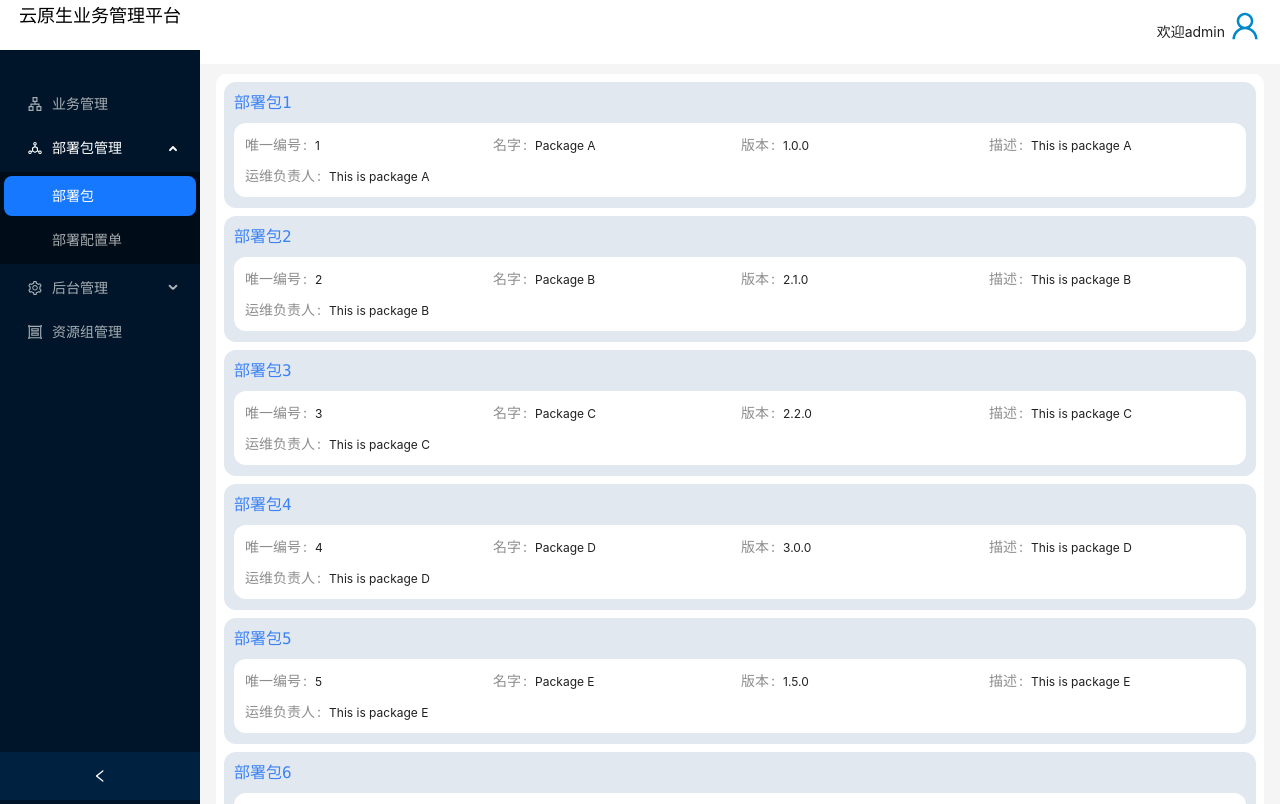
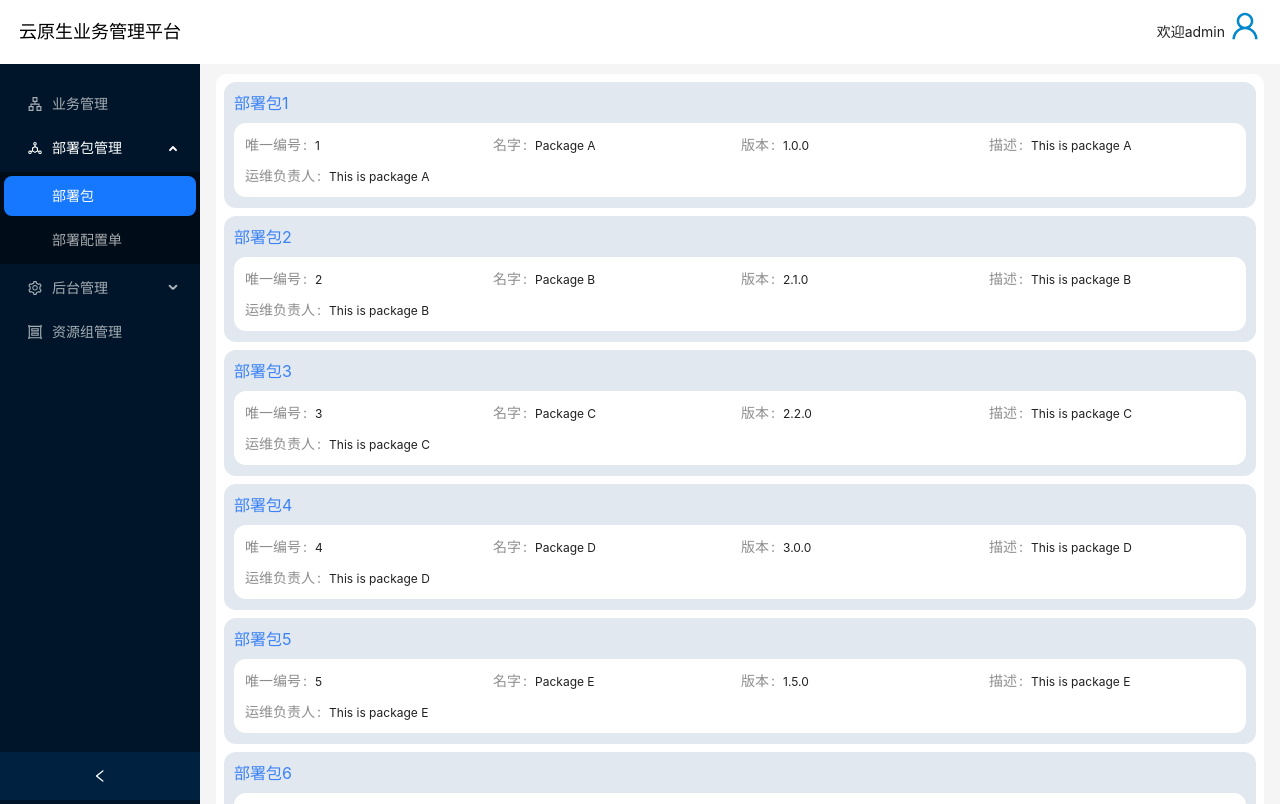
Before and after one commit to lie-flat-planet/kubelie, a React (Create React App) app: page / in a window 1280 px wide. Shown: the top 804 px of the page. Built offline with nearby package versions, Linux system fonts and the light colour scheme.

Commit message:
fix: 优化样式

```diff
--- a/src/output.css
+++ b/src/output.css
@@ -545,20 +545,17 @@ video {
   display: none;
 }
 
-.absolute {
-  position: absolute;
-}
-
-.m-10 {
-  margin: 2.5rem;
+.m-2\.5 {
+  margin: 0.625rem;
 }
 
 .m-3 {
   margin: 0.75rem;
 }
 
-.m-2\.5 {
-  margin: 0.625rem;
+.mx-2 {
+  margin-left: 0.5rem;
+  margin-right: 0.5rem;
 }
 
 .my-2 {
@@ -566,54 +563,32 @@ video {
   margin-bottom: 0.5rem;
 }
 
-.mx-2 {
-  margin-left: 0.5rem;
-  margin-right: 0.5rem;
+.mb-1\.5 {
+  margin-bottom: 0.375rem;
 }
 
-.mx-1 {
-  margin-left: 0.25rem;
-  margin-right: 0.25rem;
+.mb-2\.5 {
+  margin-bottom: 0.625rem;
+}
+
+.ml-3 {
+  margin-left: 0.75rem;
 }
 
 .ml-auto {
   margin-left: auto;
 }
 
-.mb-2 {
-  margin-bottom: 0.5rem;
-}
-
-.mb-2\.5 {
-  margin-bottom: 0.625rem;
-}
-
-.mt-0\.5 {
-  margin-top: 0.125rem;
-}
-
 .mt-1 {
   margin-top: 0.25rem;
-}
-
-.mt-4 {
-  margin-top: 1rem;
-}
-
-.ml-3 {
-  margin-left: 0.75rem;
-}
-
-.mb-1\.5 {
-  margin-bottom: 0.375rem;
 }
 
 .mt-2\.5 {
   margin-top: 0.625rem;
 }
 
-.ml-2 {
-  margin-left: 0.5rem;
+.mt-4 {
+  margin-top: 1rem;
 }
 
 .inline {
@@ -624,34 +599,28 @@ video {
   display: flex;
 }
 
+.h-\[64px\] {
+  height: 64px;
+}
+
 .min-h-\[100px\] {
   min-height: 100px;
 }
 
-.cursor-pointer {
-  cursor: pointer;
+.items-center {
+  align-items: center;
 }
 
 .justify-end {
   justify-content: flex-end;
 }
 
-.space-x-4 > :not([hidden]) ~ :not([hidden]) {
-  --tw-space-x-reverse: 0;
-  margin-right: calc(1rem * var(--tw-space-x-reverse));
-  margin-left: calc(1rem * calc(1 - var(--tw-space-x-reverse)));
-}
-
-.rounded-lg {
-  border-radius: 0.5rem;
+.justify-center {
+  justify-content: center;
 }
 
 .rounded-xl {
   border-radius: 0.75rem;
-}
-
-.rounded-2xl {
-  border-radius: 1rem;
 }
 
 .border {
@@ -662,9 +631,8 @@ video {
   border-style: solid;
 }
 
-.bg-slate-300 {
-  --tw-bg-opacity: 1;
-  background-color: rgb(203 213 225 / var(--tw-bg-opacity));
+.bg-\[rgba\(238\2c 242\2c 249\2c 0\.85\)\] {
+  background-color: rgba(238,242,249,0.85);
 }
 
 .bg-slate-200 {
@@ -677,21 +645,17 @@ video {
   background-color: rgb(255 255 255 / var(--tw-bg-opacity));
 }
 
-.bg-\[rgba\(238\2c 242\2c 249\2c 0\.85\)\] {
-  background-color: rgba(238,242,249,0.85);
+.p-2\.5 {
+  padding: 0.625rem;
 }
 
 .p-6 {
   padding: 1.5rem;
 }
 
-.p-2\.5 {
-  padding: 0.625rem;
-}
-
-.py-px {
-  padding-top: 1px;
-  padding-bottom: 1px;
+.px-2 {
+  padding-left: 0.5rem;
+  padding-right: 0.5rem;
 }
 
 .px-2\.5 {
@@ -704,44 +668,19 @@ video {
   padding-bottom: 0.625rem;
 }
 
-.px-1 {
-  padding-left: 0.25rem;
-  padding-right: 0.25rem;
-}
-
-.px-2 {
-  padding-left: 0.5rem;
-  padding-right: 0.5rem;
-}
-
-.px-1\.5 {
-  padding-left: 0.375rem;
-  padding-right: 0.375rem;
-}
-
-.pt-2 {
-  padding-top: 0.5rem;
-}
-
-.pt-1 {
-  padding-top: 0.25rem;
-}
-
-.font-sans {
-  font-family: ui-sans-serif, system-ui, sans-serif, "Apple Color Emoji", "Segoe UI Emoji", "Segoe UI Symbol", "Noto Color Emoji";
-}
-
-.font-serif {
-  font-family: ui-serif, Georgia, Cambria, "Times New Roman", Times, serif;
-}
-
-.font-mono {
-  font-family: ui-monospace, SFMono-Regular, Menlo, Monaco, Consolas, "Liberation Mono", "Courier New", monospace;
+.py-px {
+  padding-top: 1px;
+  padding-bottom: 1px;
 }
 
 .text-base {
   font-size: 1rem;
   line-height: 1.5rem;
+}
+
+.text-lg {
+  font-size: 1.125rem;
+  line-height: 1.75rem;
 }
 
 .text-sm {
@@ -754,32 +693,8 @@ video {
   line-height: 1rem;
 }
 
-.text-lg {
-  font-size: 1.125rem;
-  line-height: 1.75rem;
-}
-
-.text-\[10px\] {
-  font-size: 10px;
-}
-
 .font-bold {
   font-weight: 700;
-}
-
-.text-red-500 {
-  --tw-text-opacity: 1;
-  color: rgb(239 68 68 / var(--tw-text-opacity));
-}
-
-.text-blue-100 {
-  --tw-text-opacity: 1;
-  color: rgb(219 234 254 / var(--tw-text-opacity));
-}
-
-.text-blue-400 {
-  --tw-text-opacity: 1;
-  color: rgb(96 165 250 / var(--tw-text-opacity));
 }
 
 .text-blue-500 {
@@ -787,12 +702,7 @@ video {
   color: rgb(59 130 246 / var(--tw-text-opacity));
 }
 
-.text-red-400 {
+.text-red-500 {
   --tw-text-opacity: 1;
-  color: rgb(248 113 113 / var(--tw-text-opacity));
+  color: rgb(239 68 68 / var(--tw-text-opacity));
 }
-
-.hover\:text-red-700:hover {
-  --tw-text-opacity: 1;
-  color: rgb(185 28 28 / var(--tw-text-opacity));
-}
--- a/src/page/Index/SiderMenu.tsx
+++ b/src/page/Index/SiderMenu.tsx
@@ -80,17 +80,8 @@ const SiderMenu = () => {
       collapsed={collapsed}
       onCollapse={(value) => setCollapsed(value)}
     >
-      <div
-        style={{
-          backgroundColor: 'white',
-          lineHeight: '32px',
-          textAlign: 'center',
-          fontSize: '18px',
-          height: '50px',
-          marginBottom: '30px',
-        }}
-      >
-        云原生业务管理平台
+      <div className="bg-white h-[64px] flex justify-center items-center">
+        <span className="text-lg">云原生业务管理平台</span>
       </div>
       <div className="demo-logo-vertical" />
       <Menu
@@ -99,6 +90,7 @@ const SiderMenu = () => {
         defaultSelectedKeys={[selectedKey]}
         mode="inline"
         items={items}
+        className="mt-4"
       />
     </Layout.Sider>
   );
--- a/src/page/PackageManage/Package/PackageList.tsx
+++ b/src/page/PackageManage/Package/PackageList.tsx
@@ -167,9 +167,7 @@ const PackageItem = ({ pkg }: { pkg: Package }) => {
     <div className="bg-slate-200 rounded-xl mx-2 my-2 px-2.5 py-px">
       <div className="my-2">
         <Link to={`/package-manage/package/${pkg.id}`}>
-          <span className="text-base font-mono text-blue-500">
-            部署包{pkg.id}
-          </span>
+          <span className="text-base text-blue-500">部署包{pkg.id}</span>
         </Link>
       </div>
 
```
